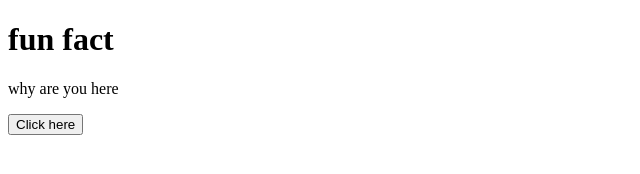
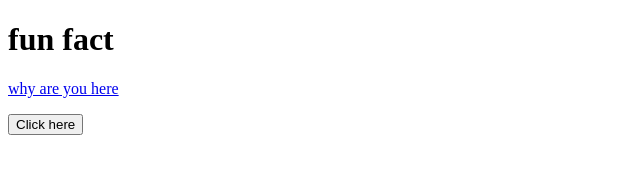
Before and after one commit to levtey/levtey.github.io, a plain HTML site: page index.html in a window 1280 px wide. Shown: the whole page, without its empty margins (0-640 px from the left). Drawn offline with Linux system fonts and the light colour scheme.

Commit message:
Update index.html

```diff
--- a/index.html
+++ b/index.html
@@ -2,7 +2,7 @@
 <html>
 	<body>
 		<h1>fun fact</h1>
-		<p>why are you here</p>
+		<a href="https://crafterscove.us">why are you here</p>
 		<button type="naviagte" formaction="/hell.php">Click here</button>
 	</body>
 </html>
```
